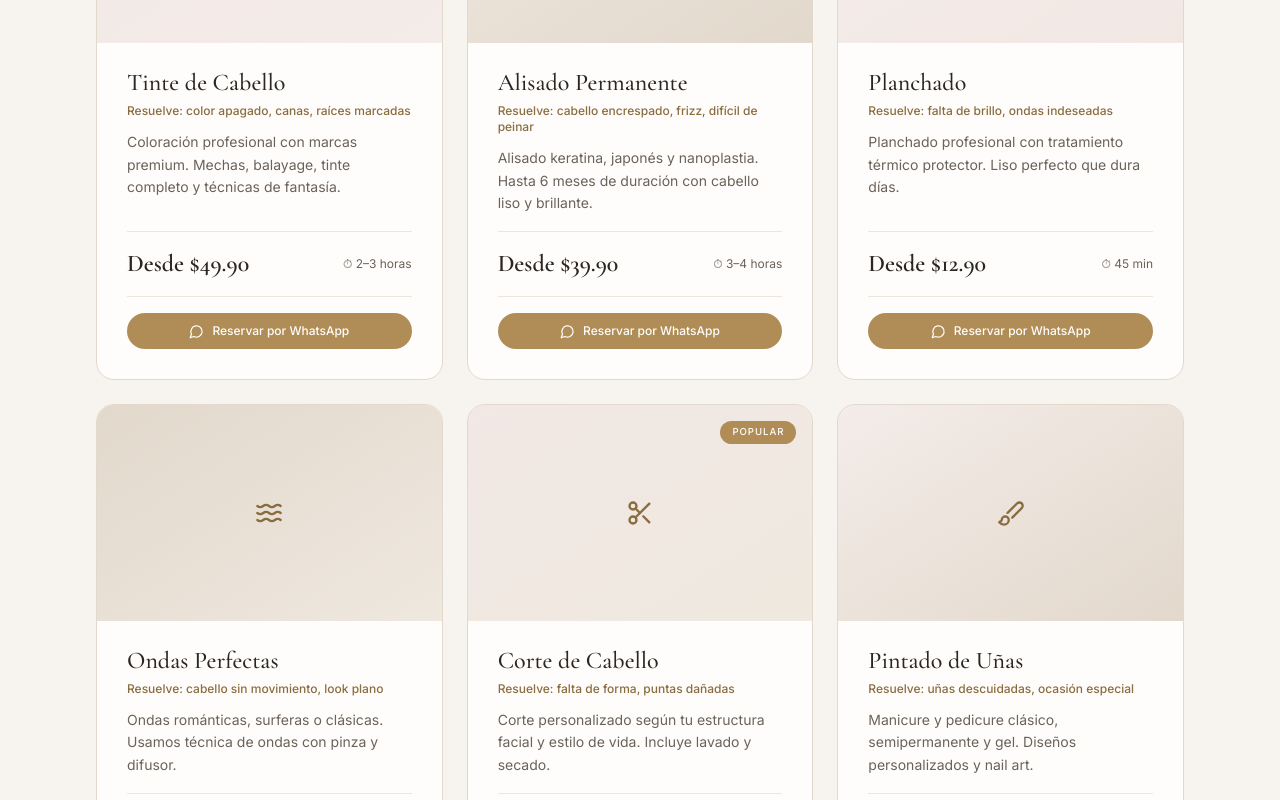
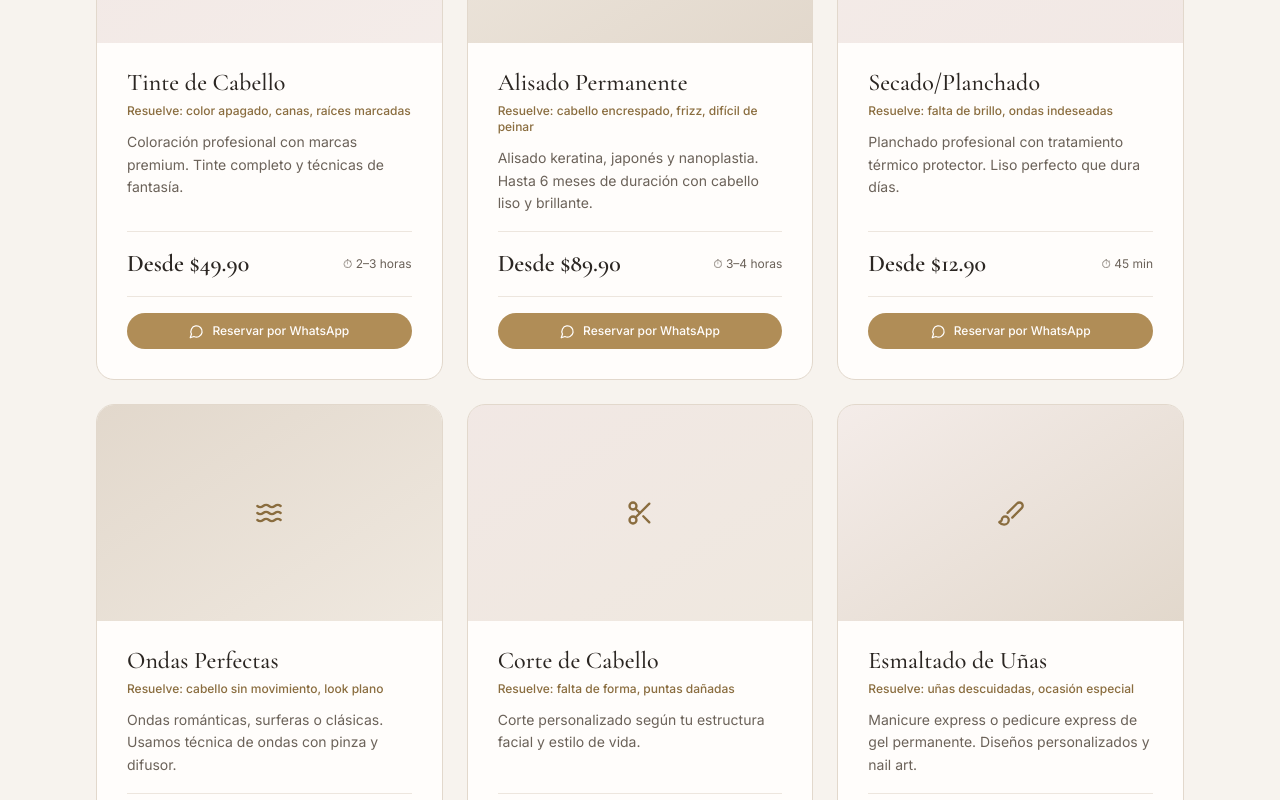
Before and after one commit to RafaelJared/beauty-salon, a Next.js app: page / in a window 1280 px wide. Shown: the part 2380-3180 px from the top of the page. Built offline with nearby package versions, Linux system fonts and the light colour scheme; no server answers.

Commit message:
se cambiaron aspectos en lo que es servicios del salon

```diff
--- a/components/sections/Services.tsx
+++ b/components/sections/Services.tsx
@@ -17,7 +17,7 @@ const services = [
     name: "Tinte de Cabello",
     solves: "Resuelve: color apagado, canas, raíces marcadas",
     description:
-      "Coloración profesional con marcas premium. Mechas, balayage, tinte completo y técnicas de fantasía.",
+      "Coloración profesional con marcas premium. Tinte completo y técnicas de fantasía.",
     price: "Desde $49.90",
     duration: "2–3 horas",
     popular: true,
@@ -30,15 +30,15 @@ const services = [
     solves: "Resuelve: cabello encrespado, frizz, difícil de peinar",
     description:
       "Alisado keratina, japonés y nanoplastia. Hasta 6 meses de duración con cabello liso y brillante.",
-    price: "Desde $39.90",
+    price: "Desde $89.90",
     duration: "3–4 horas",
-    popular: false,
+    popular: true,
     color: "from-bg-alt to-line",
   },
   {
     id: 3,
     icon: Sparkles,
-    name: "Planchado",
+    name: "Secado/Planchado",
     solves: "Resuelve: falta de brillo, ondas indeseadas",
     description:
       "Planchado profesional con tratamiento térmico protector. Liso perfecto que dura días.",
@@ -65,19 +65,19 @@ const services = [
     name: "Corte de Cabello",
     solves: "Resuelve: falta de forma, puntas dañadas",
     description:
-      "Corte personalizado según tu estructura facial y estilo de vida. Incluye lavado y secado.",
+      "Corte personalizado según tu estructura facial y estilo de vida.",
     price: "Desde $15.90",
     duration: "1 hora",
-    popular: true,
+    popular: false,
     color: "from-rose/25 to-bg-alt",
   },
   {
     id: 6,
     icon: Brush,
-    name: "Pintado de Uñas",
+    name: "Esmaltado de Uñas",
     solves: "Resuelve: uñas descuidadas, ocasión especial",
     description:
-      "Manicure y pedicure clásico, semipermanente y gel. Diseños personalizados y nail art.",
+      "Manicure express o pedicure express de gel permanente. Diseños personalizados y nail art.",
     price: "Desde $12.90",
     duration: "45 min–1.5h",
     popular: false,
```
